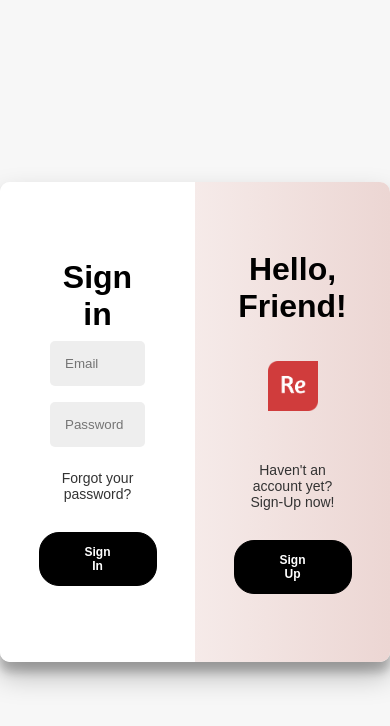
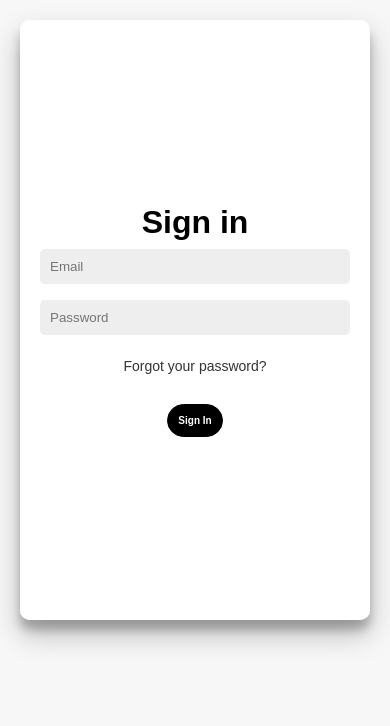
Before and after one commit to repylot/repylot.github.io, a plain HTML site: page index.html in a window 390 px wide. Drawn offline with Linux system fonts and the light colour scheme.

Commit message:
Login Form Responsive Design

```diff
--- a/styles/form_styles.css
+++ b/styles/form_styles.css
@@ -1,3 +1,5 @@
+/* Estilos iniciales */
+
 /* Basic reset */
 * {
     margin: 0;
@@ -169,3 +171,91 @@ a {
     opacity: 0;
     z-index: 1;
 }
+
+/* Responsividad */
+@media screen and (max-width: 768px) {
+    body {
+        height: auto;
+        padding: 20px;
+    }
+
+    .container {
+        width: 100%;
+        min-height: 600px;
+    }
+
+    .overlay-container {
+        width: 100%;
+        left: 0;
+        transform: translateX(0%);
+    }
+
+    .overlay-panel {
+        width: 100%;
+    }
+
+    .overlay {
+        width: 100%;
+        transform: translateX(0);
+    }
+
+    .sign-up-container, .sign-in-container {
+        width: 100%;
+        transform: translateX(0);
+    }
+
+    .container.right-panel-active .overlay-container {
+        transform: translateY(-100%);
+    }
+
+    .container.right-panel-active .overlay {
+        transform: translateY(50%);
+    }
+
+    .overlay-left, .overlay-right {
+        transform: translateY(0);
+    }
+
+    .container.right-panel-active .overlay-left {
+        transform: translateY(0);
+    }
+
+    .container.right-panel-active .overlay-right {
+        transform: translateY(50%);
+    }
+
+    .sign-up-container, .sign-in-container {
+        width: 100%;
+        transform: translateY(0);
+    }
+
+    .container.right-panel-active .sign-in-container {
+        transform: translateY(100%);
+        opacity: 0;
+        z-index: 1;
+    }
+
+    .container.right-panel-active .sign-up-container {
+        transform: translateY(0);
+        opacity: 1;
+        z-index: 5;
+    }
+}
+
+@media screen and (max-width: 480px) {
+    form {
+        padding: 0 20px;
+    }
+
+    input, button {
+        padding: 10px;
+    }
+
+    button {
+        font-size: 10px;
+    }
+
+    .overlay-panel {
+        padding: 0 20px;
+    }
+}
```
